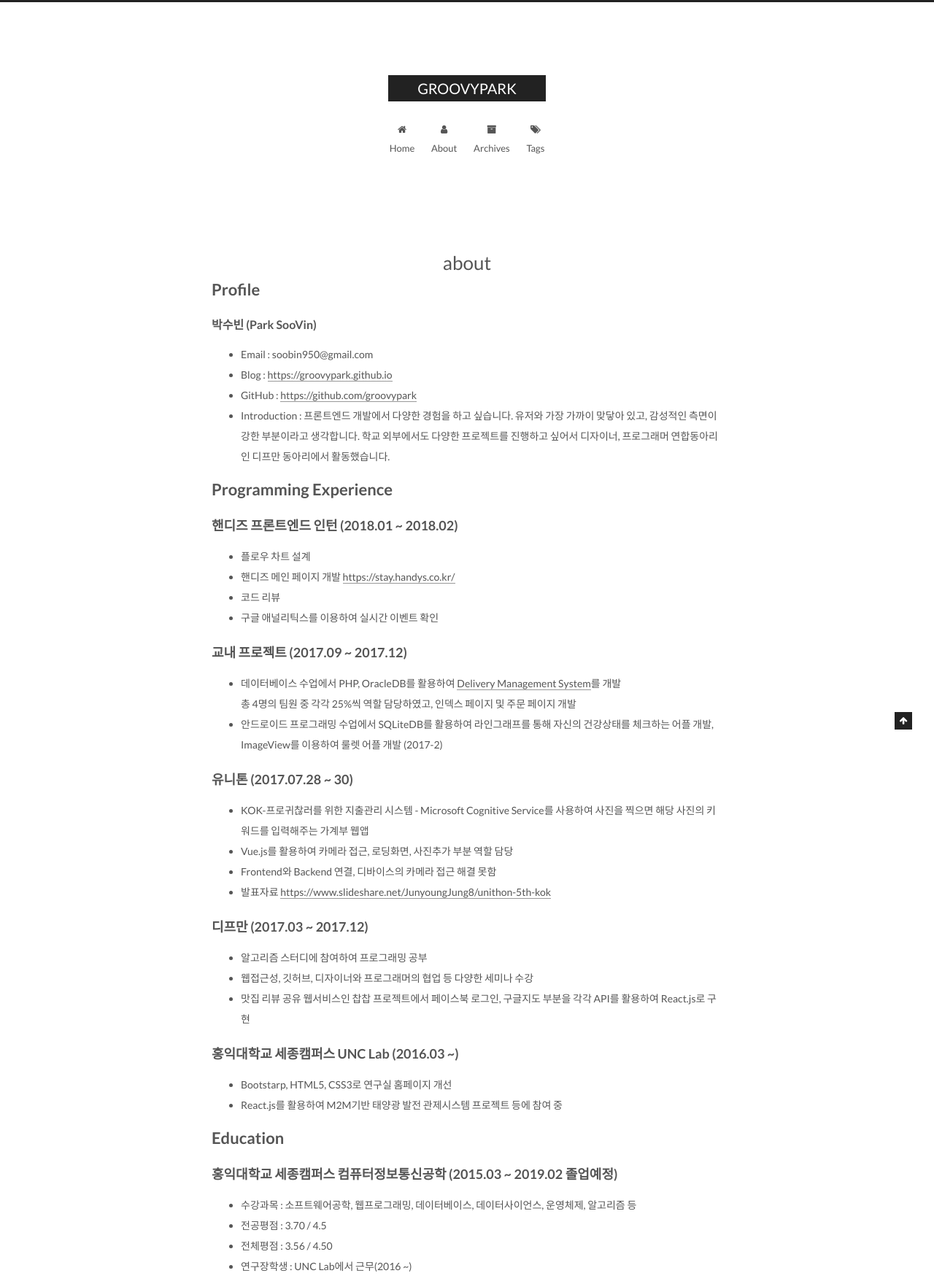
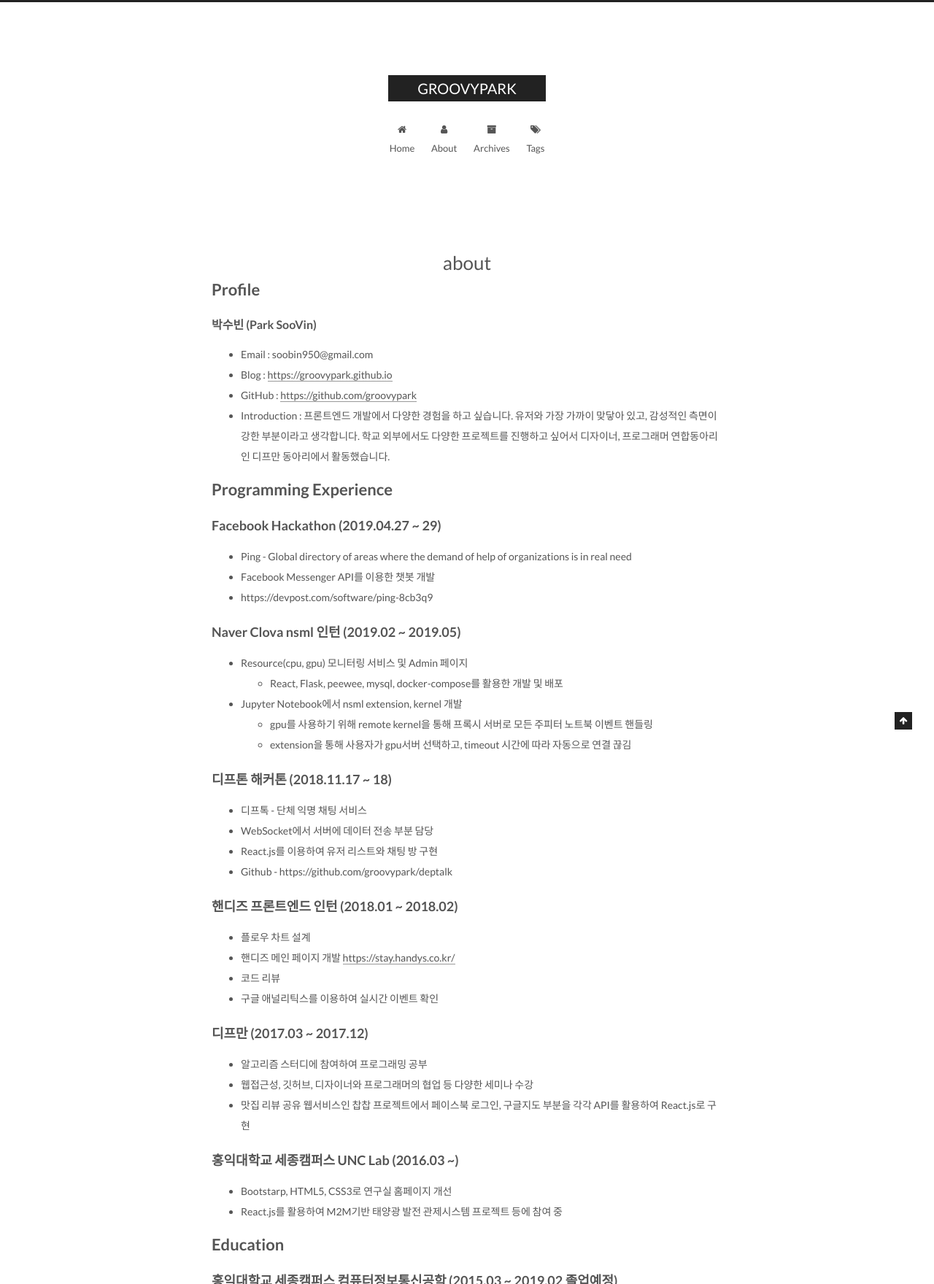
Before and after one commit to groovypark/groovypark.github.io, a Jekyll site: the page built from about/index.md, in a window 1280 px wide, cut to the strip 0-1760 px from the top of the page. Shown: the whole strip at 73% size. Built offline with Jekyll 4.4.1, drawn with Linux system fonts in a browser that asks for light colours.

Commit message:
Update about page

```diff
--- a/about/index.md
+++ b/about/index.md
@@ -14,25 +14,34 @@ layout: page
 
 # Programming Experience
 
+### Facebook Hackathon (2019.04.27 ~ 29)
+
+* Ping - Global directory of areas where the demand of help of organizations is in real need
+* Facebook Messenger API를 이용한 챗봇 개발
+* https://devpost.com/software/ping-8cb3q9
+
+### Naver Clova nsml 인턴 (2019.02 ~ 2019.05)
+
+*  Resource(cpu, gpu) 모니터링 서비스 및 Admin 페이지
+    * React, Flask, peewee, mysql, docker-compose를 활용한 개발 및 배포
+* Jupyter Notebook에서 nsml extension, kernel 개발
+    * gpu를 사용하기 위해 remote kernel을 통해 프록시 서버로 모든 주피터 노트북 이벤트 핸들링
+    * extension을 통해 사용자가 gpu서버 선택하고, timeout 시간에 따라 자동으로 연결 끊김
+
+### 디프톤 해커톤 (2018.11.17 ~ 18)
+
+* 디프톡 - 단체 익명 채팅 서비스
+* WebSocket에서 서버에 데이터 전송 부분 담당
+* React.js를 이용하여 유저 리스트와 채팅 방 구현
+* Github - https://github.com/groovypark/deptalk
+
+
 ### 핸디즈 프론트엔드 인턴 (2018.01 ~ 2018.02)
 
 * 플로우 차트 설계
 * 핸디즈 메인 페이지 개발 [https://stay.handys.co.kr/](https://stay.handys.co.kr/)
 * 코드 리뷰
 * 구글 애널리틱스를 이용하여 실시간 이벤트 확인
-
-### 교내 프로젝트 (2017.09 ~ 2017.12)
-
-* 데이터베이스 수업에서 PHP, OracleDB를 활용하여 [Delivery Management System](http://cic.hongik.ac.kr/a_team/a_team7/index.php)를 개발<br/>
-총 4명의 팀원 중 각각 25%씩 역할 담당하였고, 인덱스 페이지 및 주문 페이지 개발
-* 안드로이드 프로그래밍 수업에서 SQLiteDB를 활용하여 라인그래프를 통해 자신의 건강상태를 체크하는 어플 개발, ImageView를 이용하여 룰렛 어플 개발 (2017-2)
-
-### 유니톤 (2017.07.28 ~ 30)
-
-* KOK-프로귀찮러를 위한 지출관리 시스템 - Microsoft Cognitive Service를 사용하여 사진을 찍으면 해당 사진의 키워드를 입력해주는 가계부 웹앱
-* Vue.js를 활용하여 카메라 접근, 로딩화면, 사진추가 부분 역할 담당
-* Frontend와 Backend 연결, 디바이스의 카메라 접근 해결 못함
-* 발표자료 [https://www.slideshare.net/JunyoungJung8/unithon-5th-kok](https://www.slideshare.net/JunyoungJung8/unithon-5th-kok)
 
 ### 디프만 (2017.03 ~ 2017.12)
 
```
